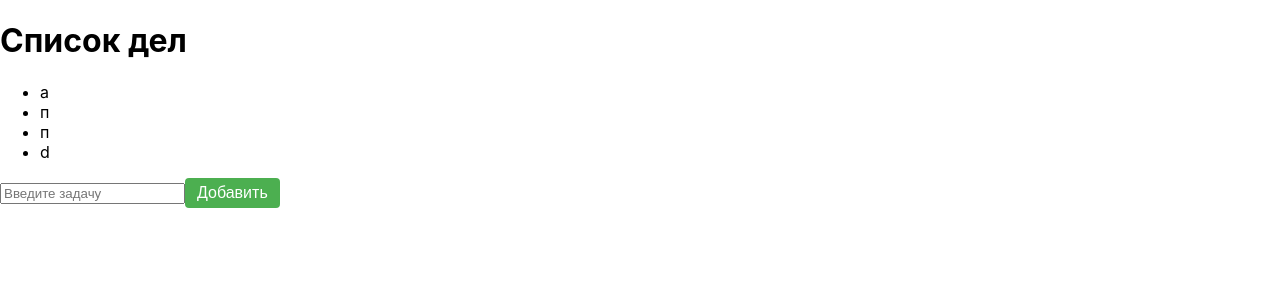
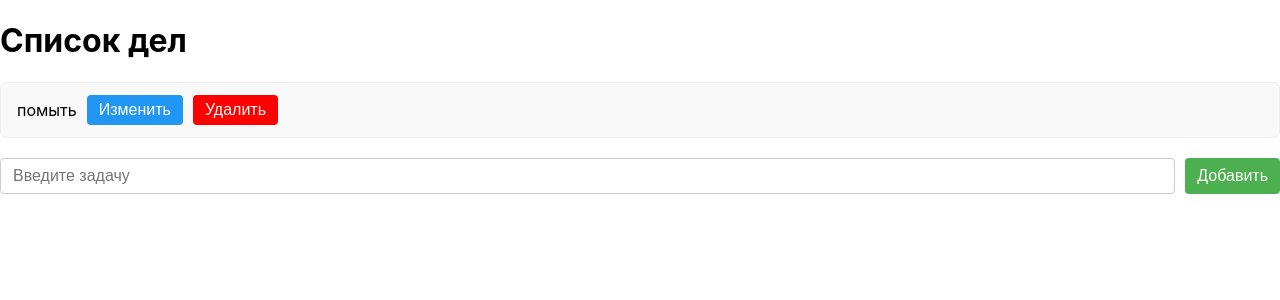
Before and after one commit to au-nas/server-lesson5new, a React (Vite) app: page / in a window 1280 px wide. Shown: the top 300 px of the page. Built offline with nearby package versions, Linux system fonts and the light colour scheme; data requests are answered from the project's data file.

Commit message:
add PATCH and DELETE

```diff
--- a/src/App.jsx
+++ b/src/App.jsx
@@ -7,6 +7,9 @@ export const App = () => {
 	const [todos, setTodos] = useState([]); // все дела
 	const [isLoading, setIsLoading] = useState(false); // лоадер
 	const [newTodo, setNewTodo] = useState(''); // текст нового дела
+
+	const [editingIdTodo, setEditingIdTodo] = useState(null); //id дела которое редактируем
+	const [editingTextTodo, setEditingTextTodo] = useState(''); // текст который редактируем
 
 	// GET загружаем тудус с json-server при загрузке страницы
 	useEffect(() => {
@@ -39,7 +42,7 @@ export const App = () => {
 			.then((rawResponce) => rawResponce.json())
 			.then((responce) => {
 				console.log('Дело добавлено, ответ сервера:', responce);
-				setTodos((prevTodos) => [...prevTodos, responce]);
+				setTodos((prevTodos) => [...prevTodos, responce]); // добавляем задачу
 			});
 	};
 
@@ -64,6 +67,18 @@ export const App = () => {
 
 	//DELETE
 
+	const requestDeleteTodo = (id) => {
+		fetch(`http://localhost:3003/todos/${id}`, {
+			method: 'DELETE',
+		})
+			// .then((rawResponce) => rawResponce.json())
+			.then((responce) => {
+				console.log('Дело удалено, ответ сервера:', responce);
+				setTodos((prevTodos) => prevTodos.filter((todo) => todo.id !== id));
+			})
+			.catch((err) => console.log('Ошибка', err));
+	};
+
 	return (
 		<div>
 			<h1>Список дел</h1>
@@ -74,9 +89,21 @@ export const App = () => {
 					{todos.length === 0 ? (
 						<p>Пока нет задач</p>
 					) : (
-						<ul>
+						<ul className={appStyles.list}>
 							{todos.map((todo) => (
-								<li key={todo.id}>{todo.text}</li>
+								<li key={todo.id} className={appStyles.item}>
+									{todo.text}
+									<Button
+
+										className={buttonStyles.edit}
+										text="Изменить"
+									/>
+									<Button
+										onClick={() => requestDeleteTodo(todo.id)}
+										className={buttonStyles.delete}
+										text="Удалить"
+									/>
+								</li>
 							))}
 						</ul>
 					)}
@@ -86,6 +113,7 @@ export const App = () => {
 							value={newTodo}
 							onChange={(e) => setNewTodo(e.target.value)}
 							placeholder="Введите задачу"
+							className={appStyles.input}
 						></input>
 						<Button
 							type="submit"
--- a/src/App.module.css
+++ b/src/App.module.css
@@ -0,0 +1,63 @@
+.list {
+	list-style: none;
+	padding: 0;
+	margin: 0;
+}
+
+.item {
+	display: flex;
+	align-items: center;
+	gap: 10px;
+	padding: 12px 16px;
+	margin-bottom: 8px;
+	background-color: #f9f9f9;
+	border-radius: 6px;
+	border: 1px solid #eee;
+	transition: background-color 0.2s ease;
+}
+.item:hover {
+	background-color: #f1f1f1;
+}
+
+.item span,
+.item input {
+	flex: 1;
+	font-size: 16px;
+}
+
+.container {
+	max-width: 600px;
+	margin: 40px auto;
+	padding: 20px;
+	font-family: sans-serif;
+	background-color: #fff;
+	border-radius: 8px;
+	box-shadow: 0 2px 8px rgba(0, 0, 0, 0.05);
+}
+
+.title {
+	text-align: center;
+	margin-bottom: 20px;
+	font-size: 24px;
+	color: #333;
+}
+
+.form {
+	margin-top: 20px;
+	display: flex;
+	gap: 10px;
+}
+
+.input {
+	flex: 1;
+	padding: 8px 12px;
+	font-size: 16px;
+	border: 1px solid #ccc;
+	border-radius: 4px;
+	outline: none;
+	transition: border-color 0.2s ease;
+}
+
+.input:focus {
+	border-color: #4caf50;
+}
--- a/src/db.json
+++ b/src/db.json
@@ -1,24 +1,9 @@
 {
   "todos": [
     {
-      "text": "а",
+      "text": "помыть",
       "completed": false,
       "id": 1
-    },
-    {
-      "text": "п",
-      "completed": false,
-      "id": 2
-    },
-    {
-      "text": "п",
-      "completed": false,
-      "id": 3
-    },
-    {
-      "text": "d",
-      "completed": false,
-      "id": 4
     }
   ]
 }
```
